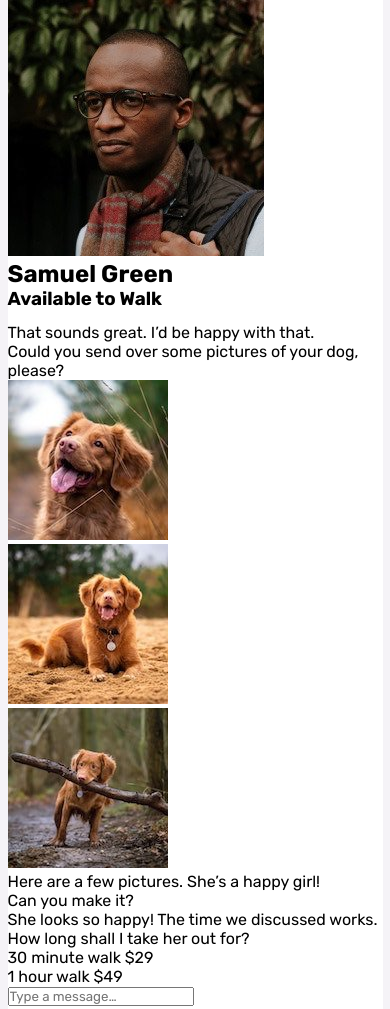
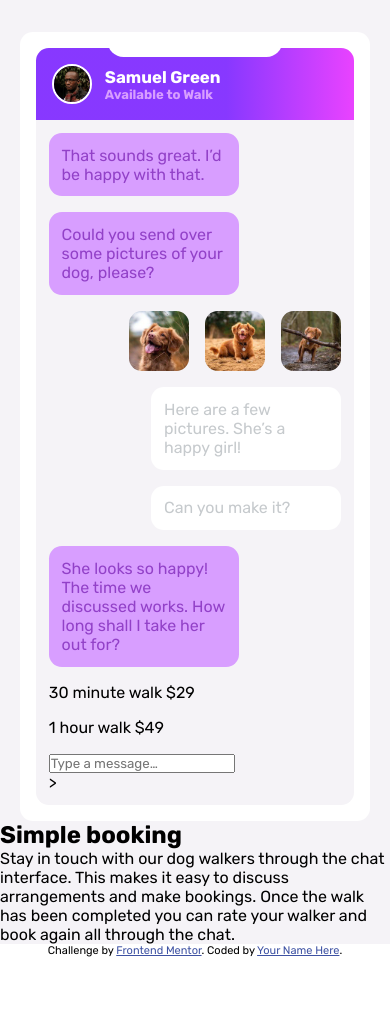
Before and after one commit to belchiorgomes/Chat-app-CSS-illustration, a plain HTML site: page index.html in a window 390 px wide. Shown: the top 1009 px of the page. After the commit the page ends 957 px from the top, so only its background shows below. Drawn offline with Linux system fonts and the light colour scheme.

Commit message:
style do phone

```diff
--- a/sass/style.scss
+++ b/sass/style.scss
@@ -53,6 +53,7 @@ body{
     display: flex;
     flex-direction: column;
     align-items: center;
+    justify-content: center;
 
     @include media('desktop'){
         flex-direction: row;
@@ -61,11 +62,112 @@ body{
     }
 
     &--phone{
+        position: relative;
         display: flex;
         flex-direction: column;
-        gap: .8rem;
+        // gap: .8rem;
         background-color: $White;
-        width: 375px;
+        width: 350px;
         height: auto;
+        margin-block-start: 2rem;
+        border-radius: .8rem;
+        padding: 1rem;
+        overflow: hidden;
+
+        &::after{
+            position: absolute;
+            left: 50%;
+            top: -15px;
+            transform: translateX(-50%);
+            content: '';
+            width: 50%;
+            height: 40px;
+            background-color: white;
+            border-radius: 1rem;
+        }
+
+        @include media('desktop'){
+            flex-shrink: 0;
+        }
+
+        &--header{
+            width: 100%;
+            padding: 1rem;
+            display: flex;
+            align-items: center;
+            gap: .8rem;
+            background-image: linear-gradient(to right,$Purple-500 60%, $Pink-500);
+            border-radius: .8rem .8rem 0 0;
+
+            &--avatar{
+                width: 40px;
+                height: 40px;
+                overflow: hidden;
+
+                img{
+                    width: 100%;
+                    height: 100%;
+                    object-fit: cover;
+                    border-radius: 50%;
+                    border: 2px solid $White;
+                }
+            }
+
+            &--name{
+                font-size: .7em;
+
+                h2{
+                    color: $White;
+                }
+
+                h3{
+                    color: $Purple300;
+                }
+            }
+        }
+
+        &--message{
+            display: flex;
+            flex-direction: column;
+            gap: 1rem;
+            background-color: $Gray100;
+            padding: .8rem;
+            border-radius: 0 0 .8rem .8rem;
+
+            .message{
+                padding: .8rem;
+                border-radius: .8rem;
+                width: 190px;
+            }
+
+            .another-message{
+                background-color: $Purple300;
+                color: $Purple600;
+            }
+
+            .your-message{
+                align-self: flex-end;
+                background-color: $White;
+                color: $Gray300;
+            }
+
+            .photos{
+                display: flex;
+                gap: 1rem;
+                align-self: flex-end;
+
+                .img{
+                    width: 60px;
+                    height: 60px;
+
+                    img{
+                        width: 100%;
+                        height: 100%;
+                        object-fit: cover;
+                        border-radius: .8rem;
+                    }
+                }
+            }
+        }
     }
 }
```
Also changed, not shown: index.html (+0 -1 lines), css/style.css, 1 other file.
